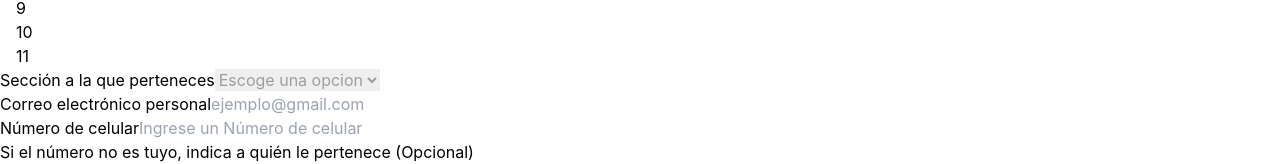
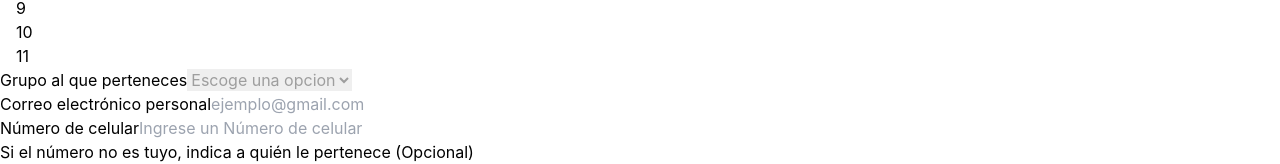
Before and after one commit to Kevincarlosqa/formCTC, a React (Vite) app: page / in a window 1280 px wide. Shown: the part 1792-1956 px from the top of the page. Built offline with nearby package versions, Linux system fonts and the light colour scheme.

Commit message:
Change: Seccion question

```diff
--- a/src/components/Form.jsx
+++ b/src/components/Form.jsx
@@ -926,7 +926,7 @@ function Form({ handleFormSubmit }) {
       />,
       <Select
         key="seccion"
-        label="Sección a la que perteneces"
+        label="Grupo al que perteneces"
         name="seccion"
         options={seccionOptions}
         value={formData.seccion}
```
